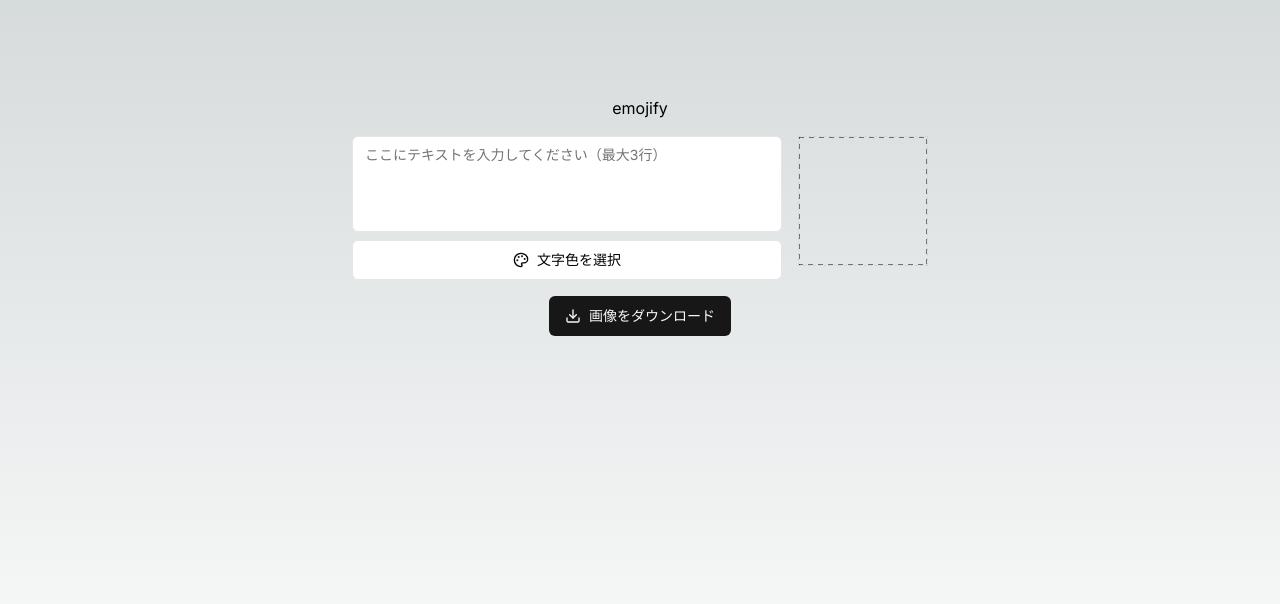
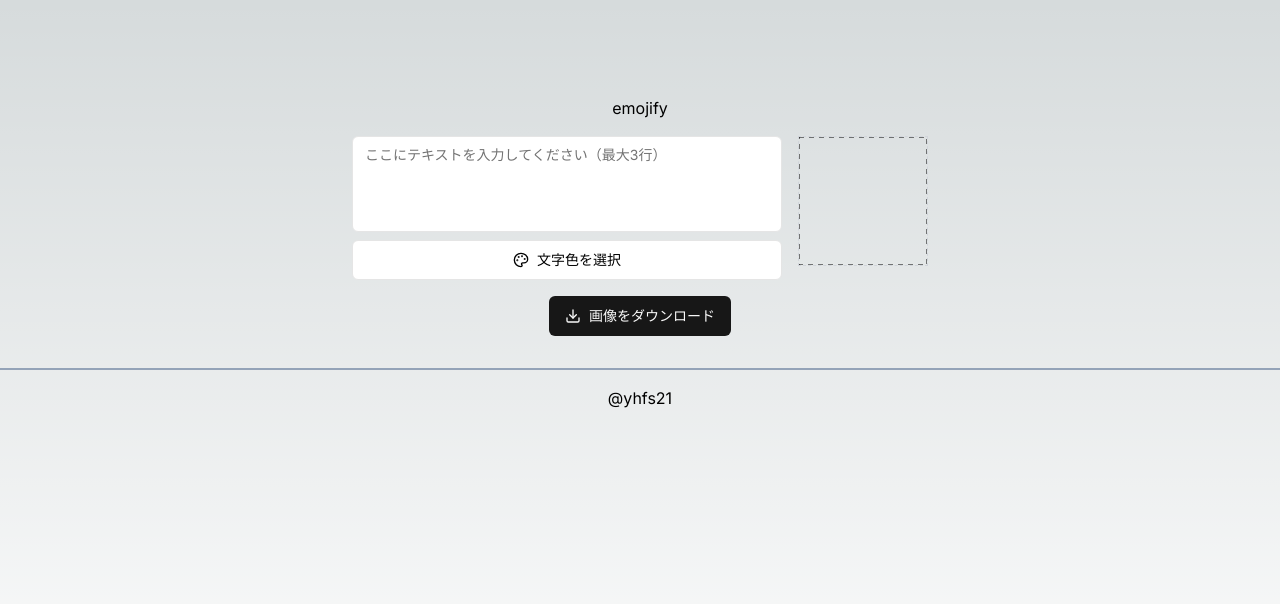
Before and after one commit to yhfs21/emojify, a Next.js app: page / in a window 1280 px wide. Shown: the top 604 px of the page. Built offline with nearby package versions, Linux system fonts and the light colour scheme.

Commit message:
add footer

```diff
--- /dev/null
+++ b/components/layout/Footer.tsx
@@ -0,0 +1,11 @@
+const Footer = () => {
+  return (
+    <footer className="w-full mt-4 py-4 border-t-2 border-slate-400 text-center">
+      <a href="https://x.com/yhfs21">
+        @yhfs21
+      </a>
+    </footer>
+  );
+};
+
+export default Footer;
--- a/pages/index.tsx
+++ b/pages/index.tsx
@@ -1,6 +1,7 @@
 import Image from "next/image";
 import { Inter } from "next/font/google";
 import TextToImage from "@/components/specific/TextToImage";
+import Footer from "@/components/layout/Footer";
 
 const inter = Inter({ subsets: ["latin"] });
 
@@ -11,6 +12,7 @@ export default function Home() {
     >
       emojify
       <TextToImage />
+      <Footer />
     </main>
   );
 }
```
